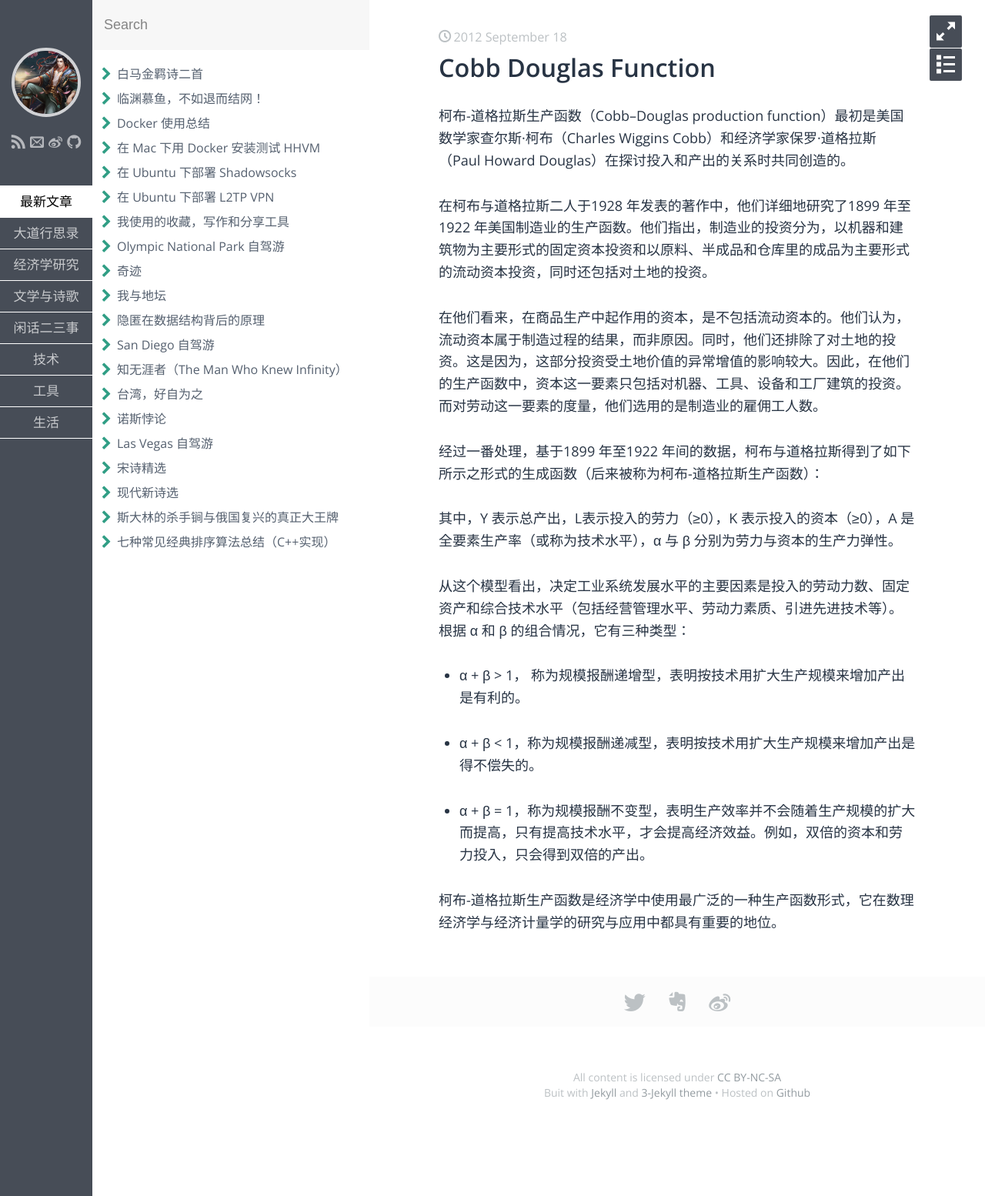
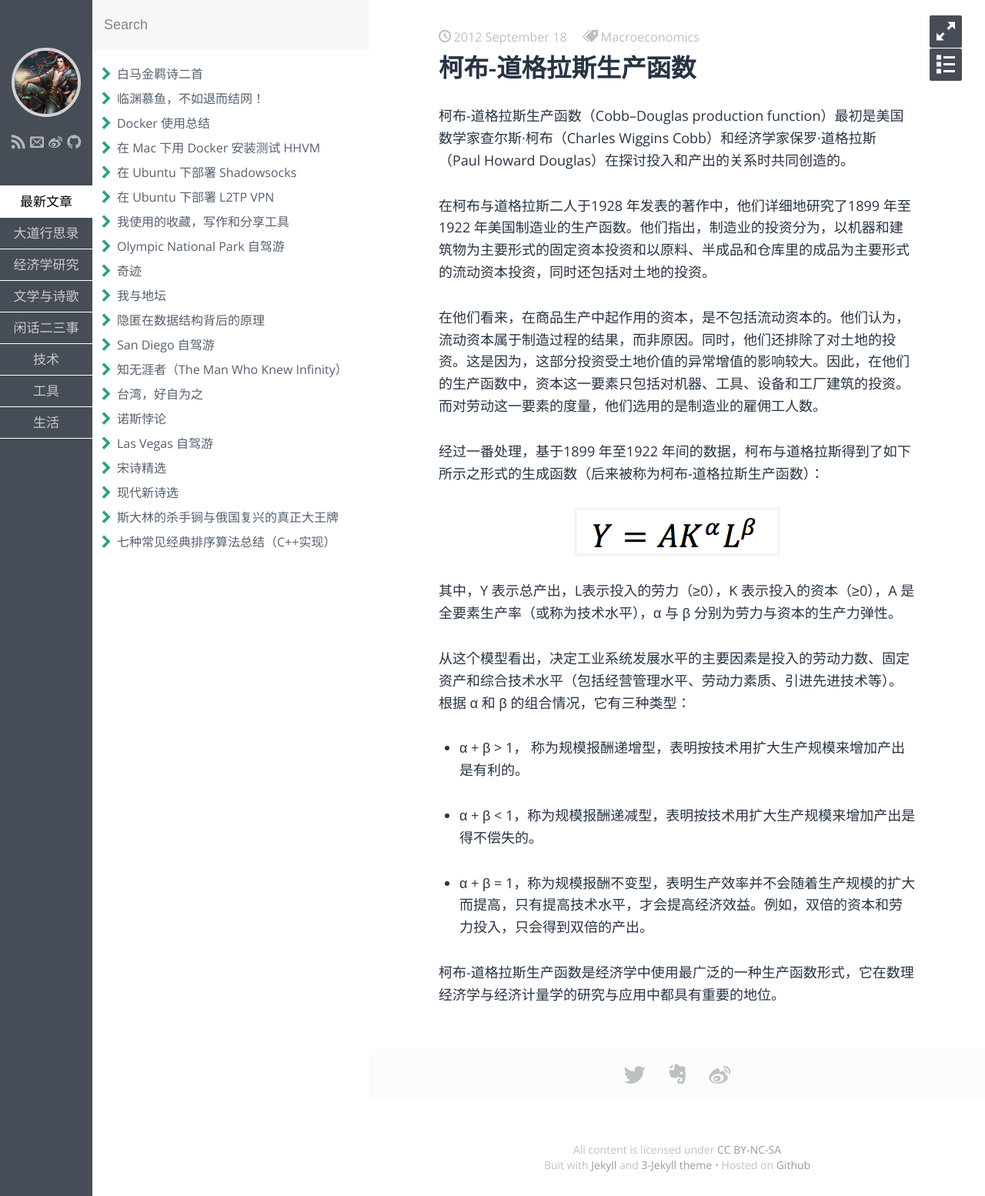
Before and after one commit to fzuo/baimafujinji, a Jekyll site: the page built from _posts/economy/2012-09-18-cobb-douglas-function.md, in a window 1280 px wide. Shown: the whole page at 77% size. Built offline with Jekyll 4.4.1, drawn with Linux system fonts in a browser that asks for light colours; some web fonts are replaced; our own code applies the rules of GitHub Pages for plain Markdown files.

Commit message:
Update 2012-09-18-cobb-douglas-function.md

```diff
--- a/_posts/economy/2012-09-18-cobb-douglas-function.md
+++ b/_posts/economy/2012-09-18-cobb-douglas-function.md
@@ -1,5 +1,10 @@
-
-
+---
+layout: post
+title: 柯布-道格拉斯生产函数
+category: 经济学研究
+tags: Macroeconomics
+keywords: 生产函数
+---
 
 
 柯布-道格拉斯生产函数（Cobb–Douglas production function）最初是美国数学家查尔斯·柯布（Charles Wiggins Cobb）和经济学家保罗·道格拉斯（Paul Howard Douglas）在探讨投入和产出的关系时共同创造的。
@@ -10,6 +15,9 @@
 
 经过一番处理，基于1899 年至1922 年间的数据，柯布与道格拉斯得到了如下所示之形式的生成函数（后来被称为柯布-道格拉斯生产函数）：
 
+<p align="center">
+<img src="https://fzuo.github.io/assets/img/cobb_func.png">
+</p>
 
 其中，Y 表示总产出，L表示投入的劳力（≥0），K 表示投入的资本（≥0），A 是全要素生产率（或称为技术水平），α 与 β 分别为劳力与资本的生产力弹性。
 
```
